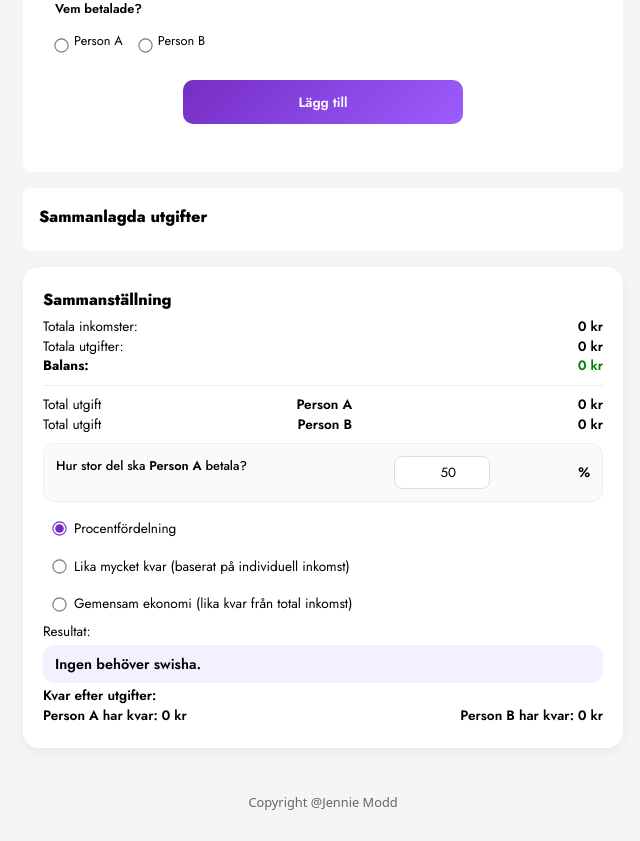
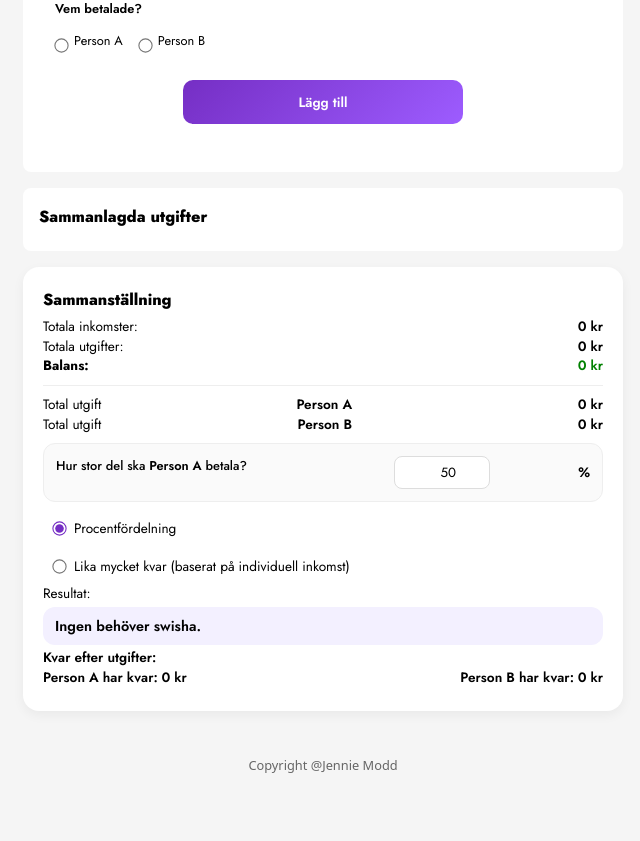
Before and after one commit to jenniemodd/fairly-app, a website built with Vite: page index.html in a window 1280 px wide. Shown: the part 656-1497 px from the top of the page, without its empty margins (317-957 px from the left). After the commit the page ends 1459 px from the top, so only its background shows below. Built offline with nearby package versions, Linux system fonts and the light colour scheme; a web font is replaced by a local one.

Commit message:
Remove unused radio button option for shared economy in summary section

```diff
--- a/index.html
+++ b/index.html
@@ -149,11 +149,6 @@
     Lika mycket kvar (baserat på individuell inkomst)
   </label>
 
-  <label class="split-option">
-    <input type="radio" name="splitMode" value="sharedPool">
-    Gemensam ekonomi (lika kvar från total inkomst)
-  </label>
-
 </div>
 
       <p class="resultat-headline">Resultat:</p>
```
